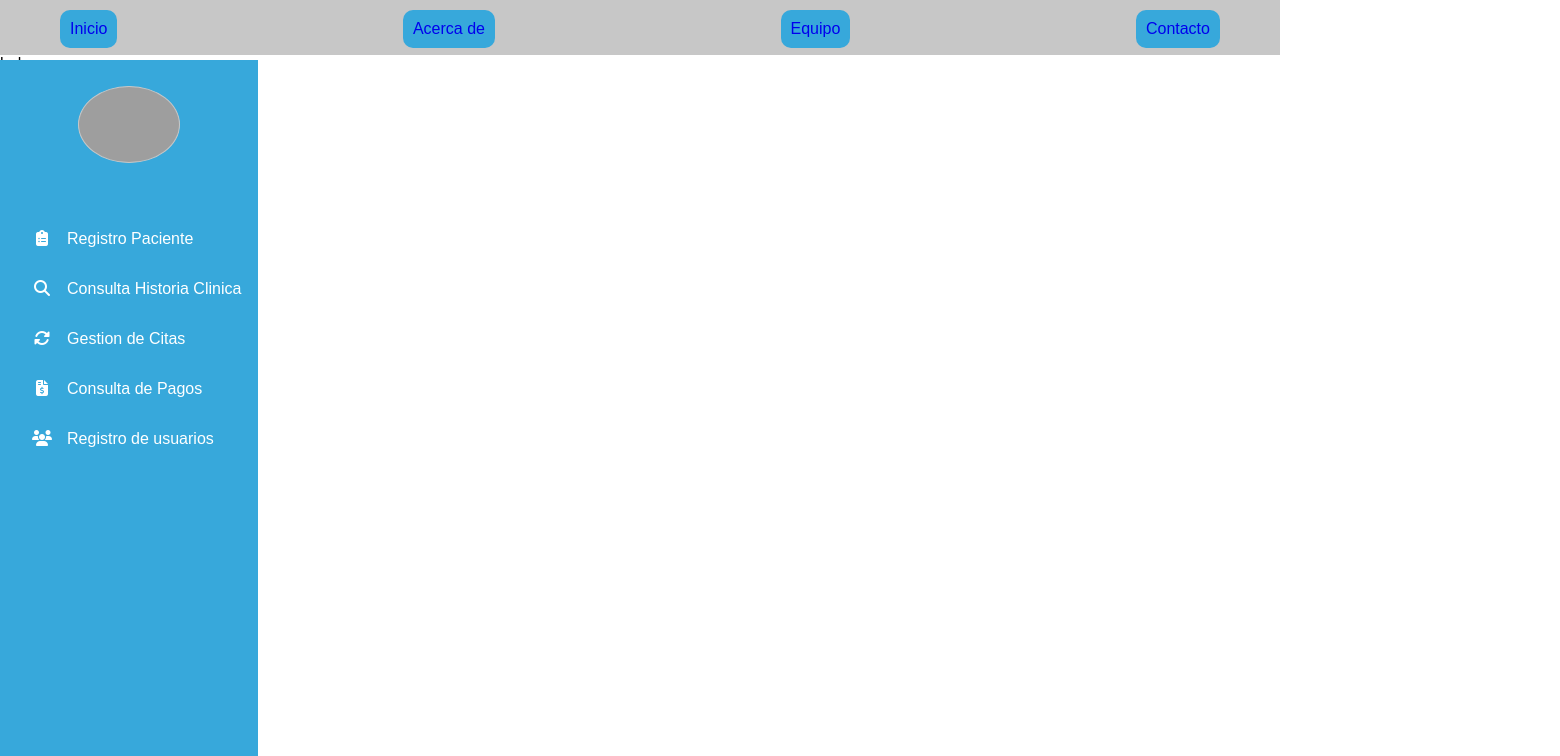
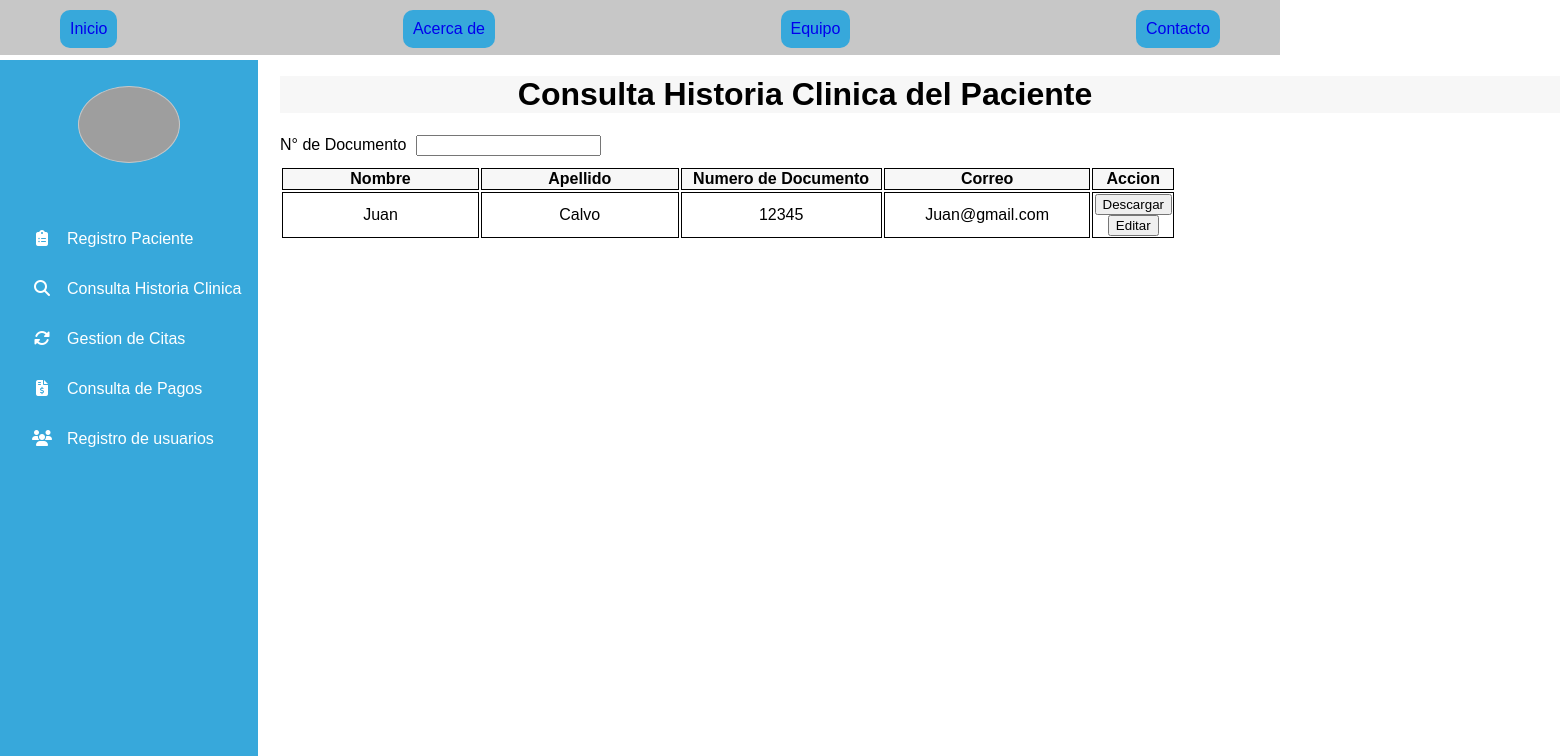
Before and after one commit to Proyecto-Sena-app/front_app_sena, a React (Create React App) app: page /Inicio/ConsultaHc in a window 1280 px wide. Shown: the top 756 px of the page, 1560 px wide, since content can reach past the window. Built offline with nearby package versions, Linux system fonts and the light colour scheme; grey boxes are pictures that could not be loaded.

Commit message:
Genración vista COnsulta hC

```diff
--- a/src/pages/Inicio/ConsultaHC.jsx
+++ b/src/pages/Inicio/ConsultaHC.jsx
@@ -1,9 +1,33 @@
-import React from 'react'
+import React from 'react';
+import '../../styles/Inicio.css'
 
 const ConsultaHC = () => {
   return (
-    <div>
-        <div>hola</div>
+    <div className='consulta'>
+        <h1 className='h1x'>Consulta Historia Clinica del Paciente</h1>
+        <div className='div-label'>
+          <label htmlFor="Documento" className='labelx'>N° de Documento</label>
+          <input />
+        </div>
+        <table >
+          <tr>
+            <th>Nombre</th>
+            <th>Apellido</th>
+            <th>Numero de Documento</th>
+            <th>Correo</th>
+            <th>Accion</th>
+          </tr>
+          <tr>
+            <td>Juan</td>
+            <td>Calvo</td>
+            <td>12345</td>
+            <td>Juan@gmail.com</td>
+            <td>
+              <button>Descargar</button>
+              <button>Editar</button>
+            </td>
+          </tr>
+        </table>
     </div>
   )
 }
--- a/src/styles/Inicio.css
+++ b/src/styles/Inicio.css
@@ -5,3 +5,43 @@
     left: 280px;
     flex-direction: column;
 }
+.consulta{
+    position: relative;
+    background-color: var(--white);
+    left: 280px;
+}
+.h1x{
+    text-align: center;
+    background-color:var(--text-input-field);
+    padding-right: 230px;
+}
+.labelx{
+    padding-right: 10px;
+    margin-bottom: 10px;
+
+}
+.div-label{
+    margin-bottom: 10px;
+
+}
+table{
+
+    width: 70%;
+    text-align: denter;
+
+}
+th{
+   width: 25%;
+   text-align: center;
+   vertical-align: center;
+   border: 1px solid #000;
+   border-spacing: 0;
+   background-color: var(--text-input-field);
+}
+td{
+    width: 25%;
+    text-align: center;
+    vertical-align: center;
+    border: 1px solid #000;
+    border-spacing: 0;
+}
```
